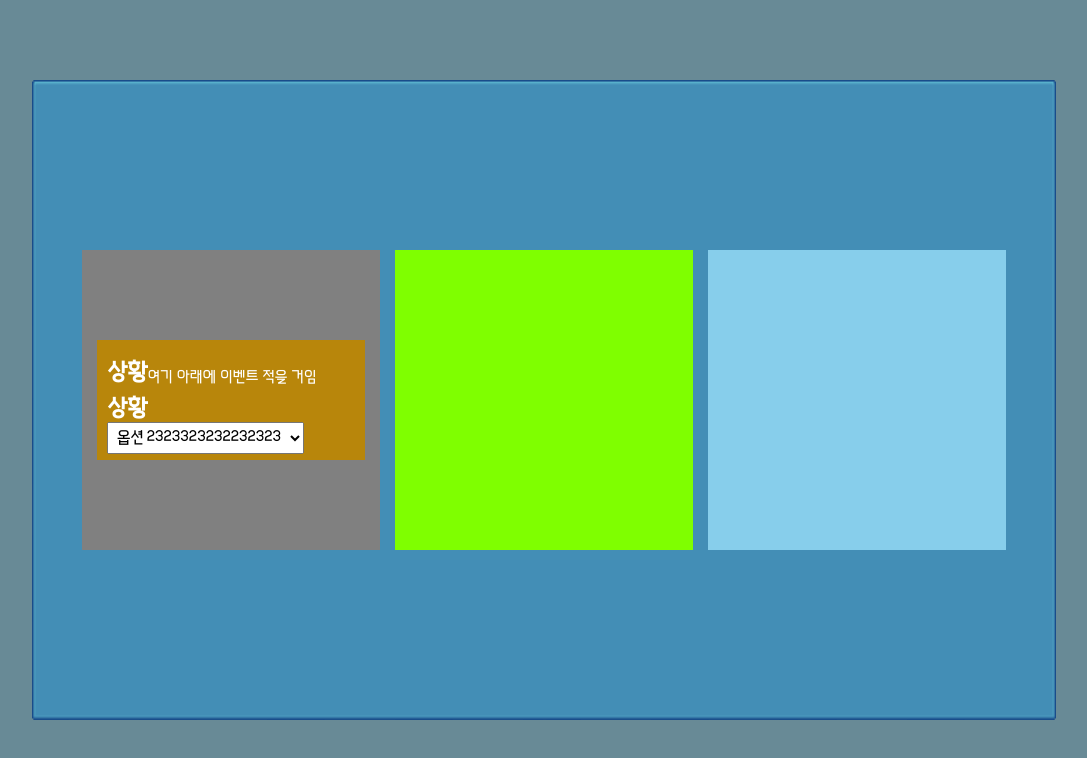
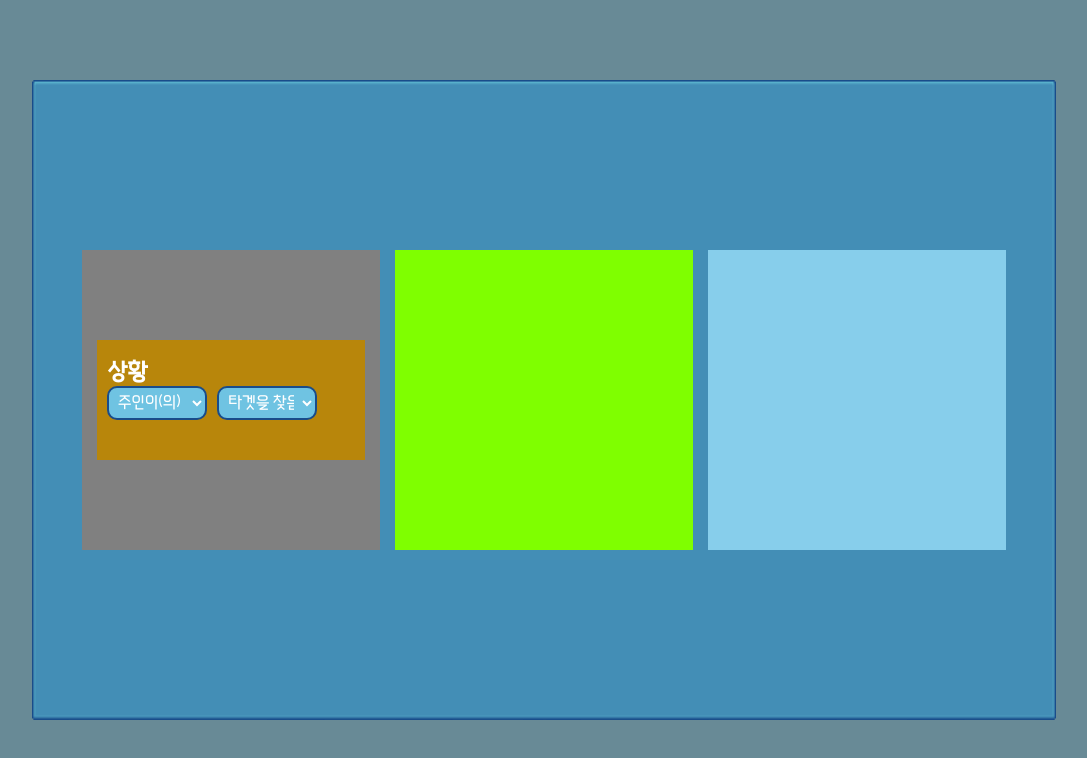
Before and after one commit to Nidurolak/jaewoo-sAI, a React (Create React App) app: page / in a window 1280 px wide. Both pictures are taken after a click on the button "AI 만들기". Shown: the top 758 px of the page, without its empty margins (96-1183 px from the left). Built offline with nearby package versions, Linux system fonts and the light colour scheme.

Commit message:
feat : 이벤트 상황 셀렉트 버튼 모음 생성

```diff
--- a/src/components/AIMakerTool/EventMaker.tsx
+++ b/src/components/AIMakerTool/EventMaker.tsx
@@ -4,26 +4,41 @@ import Mainbutton800400 from '../assets/MainButton800400.png'
 import { useRecoilState } from 'recoil';
 import exp from 'constants';
 import SelectButton from './RadioButton';
+import { AIMakingEventArrayAtom } from '../../store/atom';
 
 function EventMaker() {
     const [selectedValue, setSelectedValue] = useState<string | null>(null);
+    const [eventSelectedValue, setEventSelectedValue] = useRecoilState(AIMakingEventArrayAtom);
 
+    //여기서 구분하는 값을 추가할 것
+    const handleSelectChange = (value: string[]) => {
+        //setSelectedValue(value);
+        setEventSelectedValue(value)
+    };
+    const getOptionBool = (value: string): boolean => {
+        //펫인지 마스터인지 체크
+        switch (value) {
+            case 'master': return true;
+            case 'pet': return false;
+            //case : break;
+        }
+        return false;
+    }
 
-    const handleSelectChange = (value: string) => {
-        setSelectedValue(value);
-    };
 
     return (
         <EventDiv>
-            <RowBox>
-                <h2>상황</h2>
-                <h3>여기 아래에 이벤트 적을 거임</h3>
-            </RowBox>
             <ColummBox>
                 <h2>상황</h2>
-                <SelectButton value={selectedValue} onChange={handleSelectChange}></SelectButton>
+                <RowBox>
+                    <SelectButton sortOrder={0} value={eventSelectedValue} onChange={handleSelectChange}></SelectButton>
+
+                    {/*중간값 체크 그시기*/}
+                    {getOptionBool(eventSelectedValue[0])
+                        ? <SelectButton sortOrder={1} value={eventSelectedValue} onChange={handleSelectChange}></SelectButton>
+                        : null}
+                </RowBox>
             </ColummBox>
-
         </EventDiv>)
 }
 
@@ -43,6 +58,7 @@ display: flex;
 flex-direction: row;
 justify-content: flex-start;
 width: 100%;
+gap: 10px;
 `
 
 const EventDiv = styled.div`
--- a/src/components/AIMakerTool/RadioButton.tsx
+++ b/src/components/AIMakerTool/RadioButton.tsx
@@ -2,29 +2,71 @@ import React, { useState, ChangeEvent, useEffect } from 'react';
 import { styled } from 'styled-components';
 import Mainbutton800400 from '../assets/MainButton800400.png'
 import { useRecoilState } from 'recoil';
-import exp from 'constants';
+import { AIMakingEventArrayAtom } from '../../store/atom';
 
 interface SelectBoxProps {
-    value: string | null;
-    onChange: (value: string) => void;
+    value: string[];
+    sortOrder: number;
+    onChange: (value: string[]) => void;
 }
 
 
-function SelectButton({ value, onChange }: SelectBoxProps) {
+function SelectButton({ value, sortOrder, onChange }: SelectBoxProps) {
     const handleChange = (e: React.ChangeEvent<HTMLSelectElement>) => {
-        onChange(e.target.value);
+        var val: string[] = [];
+
+        val[0] = e.target.value;
+        onChange(val);
+        console.log(e.target.value)
     };
 
-    const options = [
-        { id: 1, label: '옵션 2323323232232323', value: 'option1' },
-        { id: 2, label: '옵션 2', value: 'option2' },
-        { id: 3, label: '옵션 3', value: 'option3' },
-        { id: 4, label: '옵션 4', value: 'option4' },
-        { id: 5, label: '옵션 5', value: 'option5' }
+
+    const mainOptions = [
+        { id: 1, label: '주인이(의)', value: 'master' },
+        { id: 2, label: '펫이(의)', value: 'pet' },
     ];
+    const petOption1 = [
+        { id: 1, label: '타겟을 찾음', value: 'seek_target' },
+        { id: 2, label: '적을 타겟팅 중', value: 'now_targeting' },
+        { id: 3, label: '공격함', value: 'attack' },
+        { id: 4, label: '적이 원거리 사용', value: 'aimed' },
+        { id: 5, label: '적이 근접기 사용', value: 'target_skill_prepare' },
+        { id: 6, label: '적이 마법 사용', value: 'target_magic_prepare' },
+        { id: 7, label: '디펜스로 방어함', value: 'defence' },
+        { id: 8, label: '적에게 피격당함', value: 'attacked' }
+    ];
+    const masterOption1 = [
+        { id: 1, label: '적에게', value: 'master_targeted' },
+        { id: 3, label: '공격함', value: 'mater_attack' },
+        { id: 4, label: '적이 원거리 사용', value: 'master_aimed' },
+        { id: 5, label: '적이 근접기 사용', value: 'master_target_skill_prepare' },
+        { id: 6, label: '적이 마법 사용', value: 'master_target_magic_prepare' },
+        { id: 7, label: '디펜스로 방어함', value: 'master_defence' },
+        { id: 8, label: '적에게 피격당함', value: 'master_attacked' },
+        { id: 9, label: '스킬을 준비함', value: 'master_skill_prepare' }
+    ];
+    const totalOption2 = [
+        { id: 1, label: '모든 공격', value: 'all' },
+        { id: 3, label: '일반공격', value: 'mater_attack' },
+        { id: 4, label: '', value: 'master_aimed' },
+        { id: 5, label: '', value: 'master_target_skill_prepare' },
+        { id: 6, label: '', value: 'master_target_magic_prepare' },
+        { id: 7, label: '', value: 'master_defence' },
+        { id: 8, label: '', value: 'master_attacked' },
+        { id: 9, label: '', value: 'master_skill_prepare' }
+    ]
 
+    let options;
+    let widthValue;
+    switch (sortOrder) {
+        case 0: options = mainOptions; widthValue = 100; break;
+        case 1: options = petOption1; widthValue = 180; break;
+        case 2: options = masterOption1; widthValue = 180; break;
+        case 3: options = totalOption2; widthValue = 180; break;
+        default: options = mainOptions; widthValue = 180; break;
+    }
     return (
-        <Select value={value || ''} onChange={handleChange}>
+        <Select val={100} value={value[0]} onChange={handleChange}>
             {options.map(option => (
                 <option key={option.id} value={option.value}>
                     {option.label}
@@ -37,7 +79,12 @@ function SelectButton({ value, onChange }: SelectBoxProps) {
 export default SelectButton
 
 
-const Select = styled.select`
+const Select = styled.select<{ val: number }>`
+  width: ${(props) => props.val}px;
   padding: 5px;
   font-size: 16px;
+  background-color: rgba(111, 195, 226);
+  border: 2px solid rgb(25, 76, 138);
+  border-radius: 10px;
+  color: rgba(255,255,255,1)
 `;
--- a/src/store/atom.tsx
+++ b/src/store/atom.tsx
@@ -3,7 +3,7 @@ import uuid from "react-uuid";
 import { ButtonDataForRecoil } from "../utils/types";
 
 export const ButtonData = atom<ButtonDataForRecoil>({
-    key:`state${uuid()}`
+    key: `state${uuid()}`
 })
 
 export const DownloadModalCopyBool = atom({
@@ -38,3 +38,15 @@ export const ExpWheelBool = atom({
     key: "ExpListBool",
     default: 0
 })
+export const AIMakingEventArrayAtom = atom<string[]>({
+    key: "StringArrayAtomState",
+    default: ['master', '', '']
+});
+/*xport const AIMakingEventArrayAtom = atom<string[][]>({
+    key: "StringArrayAtomState",
+    default: [
+        ['',],
+        ['',],
+        ['',]
+    ]
+});*/
```
